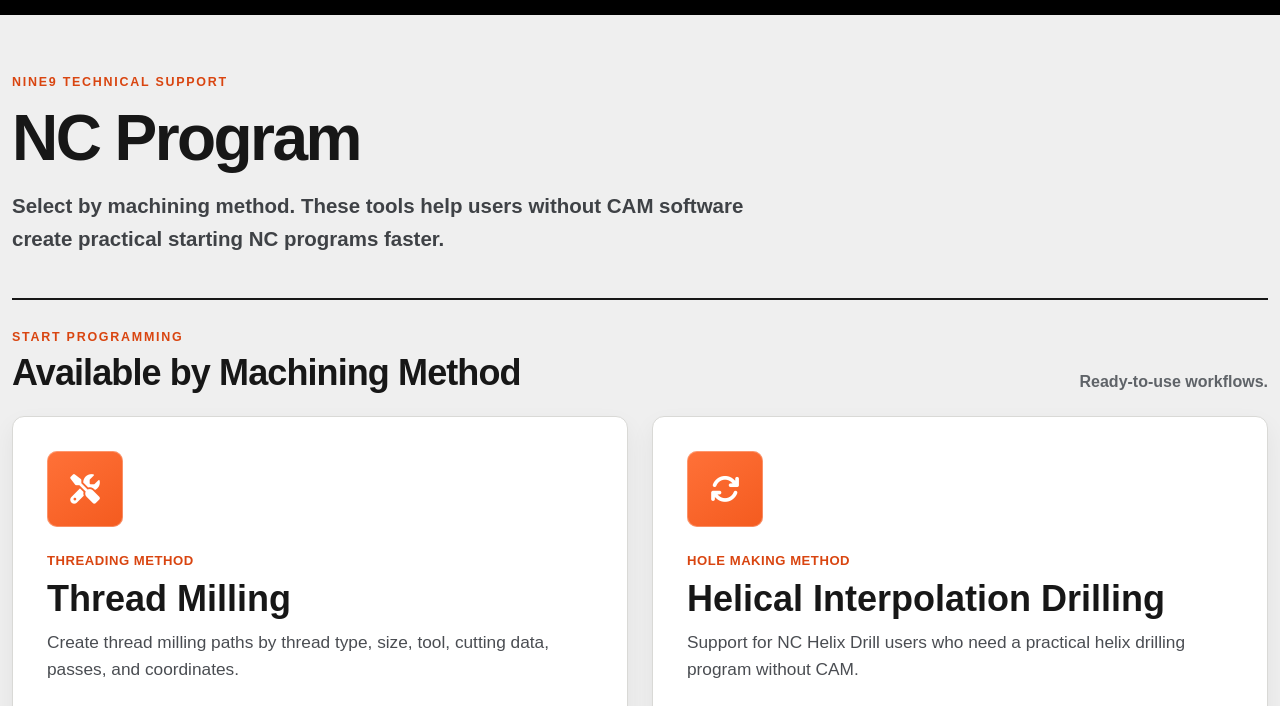
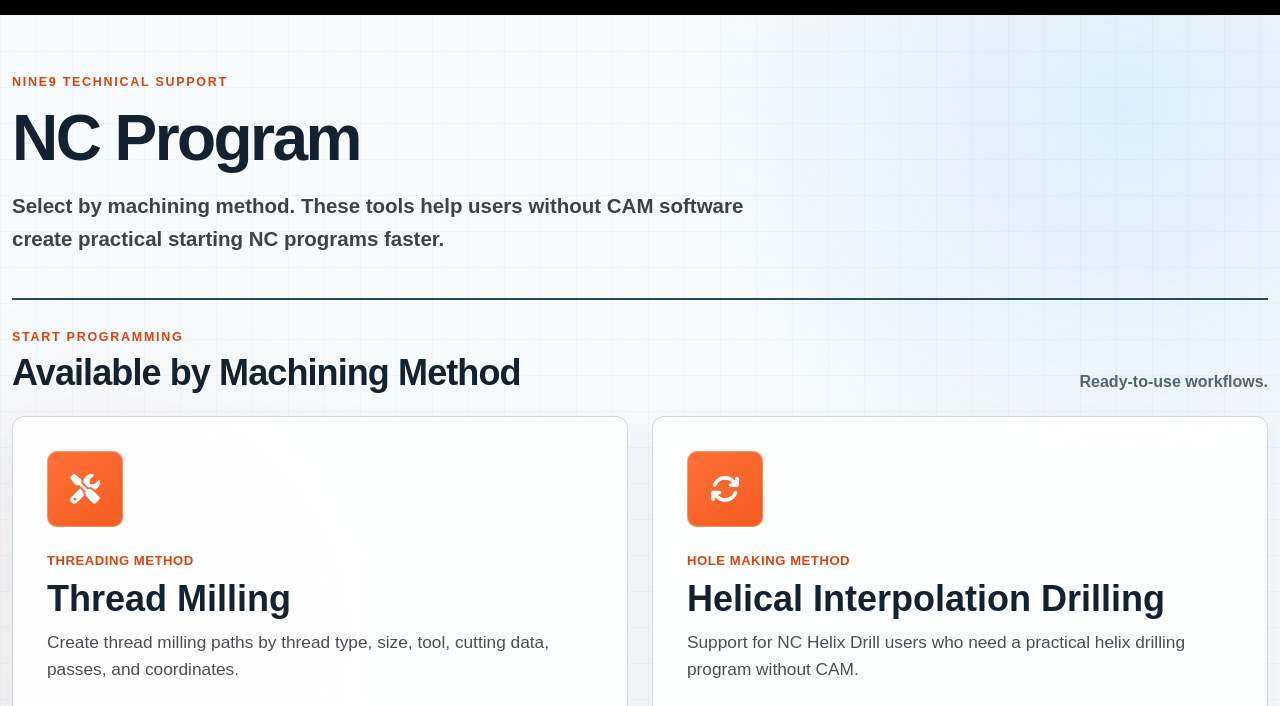
Before and after one commit to Ulysses-Li/NC-Program, a website: page index.html in a window 1280 px wide. Shown: the part 93-799 px from the top of the page. Drawn offline with nearby package versions, Linux system fonts and the light colour scheme.

Commit message:
調整亮色機械科技風背景

```diff
--- a/home.css
+++ b/home.css
@@ -1,17 +1,25 @@
 :root {
     --home-orange: #f45b1f;
     --home-orange-dark: #d94510;
-    --home-ink: #171717;
-    --home-muted: #5f6368;
-    --home-line: #d9d9d6;
+    --home-ink: #122230;
+    --home-muted: #526574;
+    --home-line: #cfdae2;
     --home-surface: #fff;
-    --home-background: #efefef;
+    --home-background: #f7fbfe;
 }
 
 /* 用意：限制首頁樣式作用範圍，避免影響其他 NC Program 頁面。 */
 .nc-home { margin: 0; color: var(--home-ink); background: var(--home-background); font-family: Arial, "Microsoft JhengHei", sans-serif; }
-/* 用意：使用一致的中性淺灰背景，避免暖色漸層造成頁面色偏。 */
-.home-main { background: var(--home-background); }
+/* 用意：以冷白、淡藍光暈與工程網格營造明亮的機械科技感。 */
+.home-main {
+    background-color: var(--home-background);
+    background-image:
+        radial-gradient(circle at 88% 5%, rgba(53, 155, 215, .14), transparent 27rem),
+        radial-gradient(circle at 8% 34%, rgba(244, 91, 31, .07), transparent 22rem),
+        linear-gradient(rgba(70, 112, 140, .045) 1px, transparent 1px),
+        linear-gradient(90deg, rgba(70, 112, 140, .045) 1px, transparent 1px);
+    background-size: auto, auto, 36px 36px, 36px 36px;
+}
 .home-intro { padding: 58px 0 42px; }
 .home-intro .container, .program-section .container, .category-section .container { max-width: 1320px; }
 .eyebrow, .section-kicker { color: var(--home-orange-dark); font-size: .78rem; font-weight: 800; letter-spacing: .14em; }
@@ -19,13 +27,13 @@
 .intro-text { max-width: 760px; color: #3f4246; font-size: clamp(1.05rem, 1.8vw, 1.28rem); font-weight: 600; line-height: 1.65; }
 .program-section { padding: 0 0 62px; }
 .category-section { padding: 0 0 84px; }
-.section-heading { display: flex; align-items: flex-end; justify-content: space-between; gap: 24px; margin-bottom: 22px; padding-top: 28px; border-top: 2px solid var(--home-ink); }
+.section-heading { display: flex; align-items: flex-end; justify-content: space-between; gap: 24px; margin-bottom: 22px; padding-top: 28px; border-top: 2px solid #29495f; }
 .section-heading h2 { margin: 0; font-size: clamp(1.65rem, 3vw, 2.25rem); font-weight: 800; letter-spacing: -.025em; }
 .section-note { color: var(--home-muted); font-weight: 700; text-align: right; }
 
 /* 用意：可用工具整張卡片皆可點擊，降低使用者尋找按鈕的時間。 */
-.program-card { min-height: 360px; height: 100%; padding: 34px; display: flex; flex-direction: column; align-items: flex-start; color: var(--home-ink); background: var(--home-surface); border: 1px solid var(--home-line); border-radius: 12px; box-shadow: 0 10px 24px rgba(20, 20, 20, .06); text-decoration: none; transition: .22s ease; }
-.program-card:hover, .program-card:focus-visible { color: var(--home-ink); border-color: rgba(244, 91, 31, .65); box-shadow: 0 18px 38px rgba(20, 20, 20, .12); transform: translateY(-5px); }
+.program-card { min-height: 360px; height: 100%; padding: 34px; display: flex; flex-direction: column; align-items: flex-start; color: var(--home-ink); background: rgba(255, 255, 255, .94); border: 1px solid var(--home-line); border-radius: 12px; box-shadow: 0 12px 28px rgba(39, 79, 105, .09); text-decoration: none; transition: .22s ease; }
+.program-card:hover, .program-card:focus-visible { color: var(--home-ink); border-color: rgba(244, 91, 31, .65); box-shadow: 0 20px 42px rgba(39, 79, 105, .17); transform: translateY(-5px); }
 .program-card:focus-visible { outline: 3px solid rgba(244, 91, 31, .3); outline-offset: 3px; }
 .method-icon { width: 76px; height: 76px; margin-bottom: 24px; display: inline-flex; align-items: center; justify-content: center; color: #fff; background: linear-gradient(145deg, #ff7138, var(--home-orange)); border-radius: 10px; box-shadow: inset 0 0 0 1px rgba(255, 255, 255, .28); font-size: 1.85rem; }
 .method-label { margin-bottom: 8px; color: var(--home-orange-dark); font-size: .82rem; font-weight: 800; letter-spacing: .04em; }
@@ -35,7 +43,7 @@
 .program-card:hover .program-link, .program-card:focus-visible .program-link { color: #fff; background: var(--home-ink); }
 
 /* 用意：未開放分類使用較輕量的卡片，避免與可操作程式混淆。 */
-.category-card { min-height: 380px; height: 100%; padding: 28px; display: flex; flex-direction: column; align-items: flex-start; background: var(--home-surface); border: 1px solid var(--home-line); border-radius: 10px; }
+.category-card { min-height: 380px; height: 100%; padding: 28px; display: flex; flex-direction: column; align-items: flex-start; background: rgba(255, 255, 255, .9); border: 1px solid var(--home-line); border-radius: 10px; box-shadow: 0 7px 20px rgba(39, 79, 105, .055); }
 .category-card .method-icon { width: 64px; height: 64px; margin-bottom: 21px; font-size: 1.55rem; }
 .category-card h3 { margin: 0 0 10px; font-size: 1.75rem; font-weight: 800; line-height: 1.12; }
 .category-card p { margin-bottom: 22px; color: #55595e; font-size: 1.02rem; line-height: 1.55; }
```
